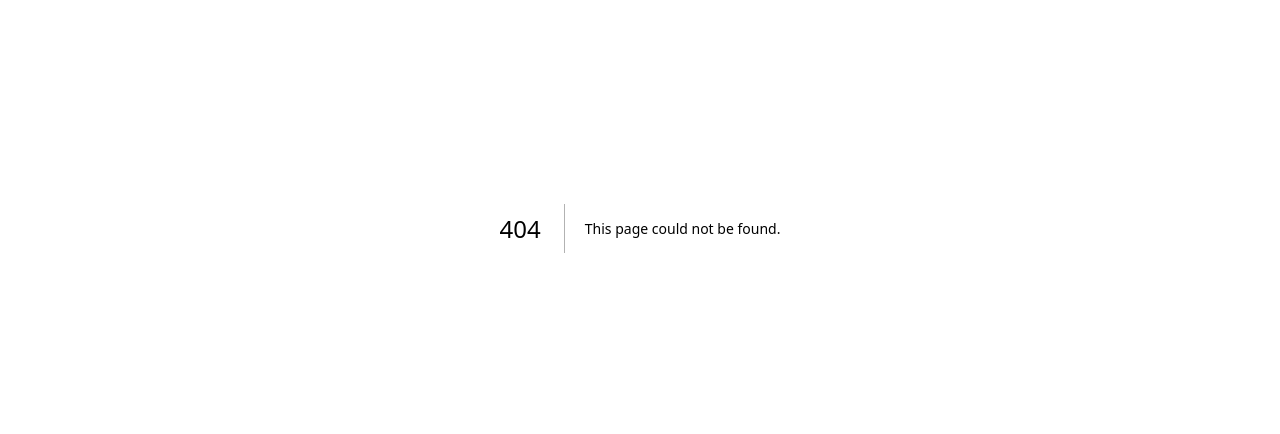
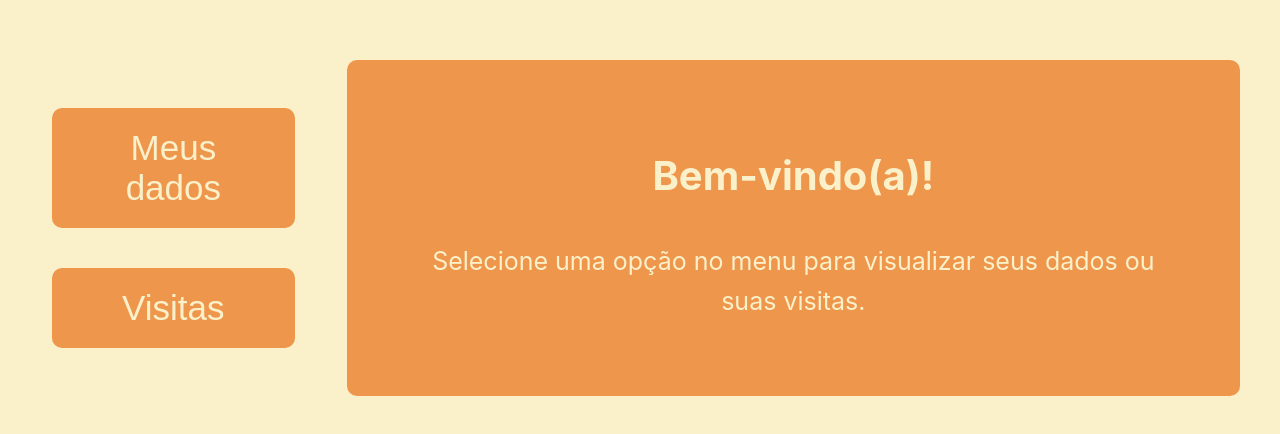
Before and after one commit to Rafael-Corona/AdotaPet, a Next.js app: page /info in a window 1280 px wide. Before the commit this address had no page. Shown: the part 172-606 px from the top of the page. Built offline with nearby package versions, Linux system fonts and the light colour scheme.

Commit message:
Add user information page

```diff
--- /dev/null
+++ b/src/pages/info.js
@@ -0,0 +1,69 @@
+import { useState } from 'react';
+import styles from './info.module.css';
+
+const Info = () => {
+    const [activeButton, setActiveButton] = useState('');
+
+    // Função para lidar com o clique nos botões
+    const handleButtonClick = (buttonType) => {
+        setActiveButton(buttonType);
+    };
+
+    // Renderiza as informações conforme o botão clicado
+    const renderInfo = () => {
+        if (activeButton === 'dados') {
+            return <div className={styles.info_user}>
+                <h2>Meus dados</h2>
+                <form>
+                    <label>Nome</label>
+                    <input type="text" placeholder="Nome" name="name" />
+
+                    <label>Email</label>
+                    <input type="text" placeholder="Email" name="email" />
+
+                    <label>Telefone</label>
+                    <input type="text" placeholder="Telefone" name="telefone" />
+
+                    <label>Senha</label>
+                    <input type="text" placeholder="Senha" name="senha" />
+
+                    <button type="submit">Salvar</button>
+                </form>
+            </div>;
+        } else if (activeButton === 'visitas') {
+            return <div>Informações de visitas</div>;
+        } else {
+            return (
+                <div className={styles.welcome}>
+                    <h2>Bem-vindo(a)!</h2>
+                    <p>
+                        Selecione uma opção no menu para visualizar seus dados ou suas visitas.
+                    </p>
+                </div>
+            );
+        }
+    };
+
+    return (
+        <main>
+            <div className={styles.container}>
+                <div id='a'>
+                    <button
+                        className={`${styles['button_info']} ${activeButton === 'dados' ? 'active' : ''}`}
+                        onClick={() => handleButtonClick('dados')}>
+                        Meus dados
+                    </button>
+                    <button
+                        className={`${styles['button_info']} ${activeButton === 'visitas' ? 'active' : ''}`}
+                        onClick={() => handleButtonClick('visitas')}>
+                        Visitas
+                    </button>
+                </div>
+
+                <div className={styles.info_container}>{renderInfo()}</div>
+            </div>
+        </main>
+    );
+};
+
+export default Info;
--- /dev/null
+++ b/src/pages/info.module.css
@@ -0,0 +1,69 @@
+.container {
+    display: flex;
+    align-items: center;
+    justify-content: center;
+    text-align: center;
+    height: 100vh;
+    width: 100vw;
+    background-color: var(--white);
+}
+
+.button_info {
+    padding: 20px 30px;
+    font-size: 35px;
+    border-radius: 5px;
+    border: none;
+    margin: 20px 0px;
+    cursor: pointer;
+    width: 70%;
+    height: auto;
+    background-color: var(--orange);
+    color: var(--white);
+    border-radius: 10px;
+}
+
+.info_container {
+    display: flex;
+    flex-direction: column;
+    align-items: center;
+    justify-content: center;
+    font-size: 25px;
+    padding: 50px 80px;
+    margin-right: 40px;
+    background-color: var(--orange);
+    color: var(--white);
+    border-radius: 10px;
+}
+
+.welcome h2{
+    font-size: 40px;
+}
+
+.info_user form{
+    display: flex;
+    flex-direction: column;
+    align-items: center;
+}
+
+
+.info_user label {
+    font-size: 20px;
+}
+
+.info_user input {
+    width: 40vw;
+    height: auto;
+    padding: 10px;
+    margin-bottom: 10px;
+}
+
+.info_user button {
+    width: 10vw;
+	height: 5vh;
+    margin-top: 20px;
+	border: none;
+	background-color: var(--white);
+	color: var(--orange);
+	cursor: pointer;
+	border-radius: 10px;
+}
--- a/src/pages/login.module.css
+++ b/src/pages/login.module.css
@@ -66,6 +66,6 @@
 	background-color: var(--white);
 	color: var(--orange);
 	width: 50%;
-	heght: 20%;
+	height: 20%;
 	border-radius: 5px;
 }
```
